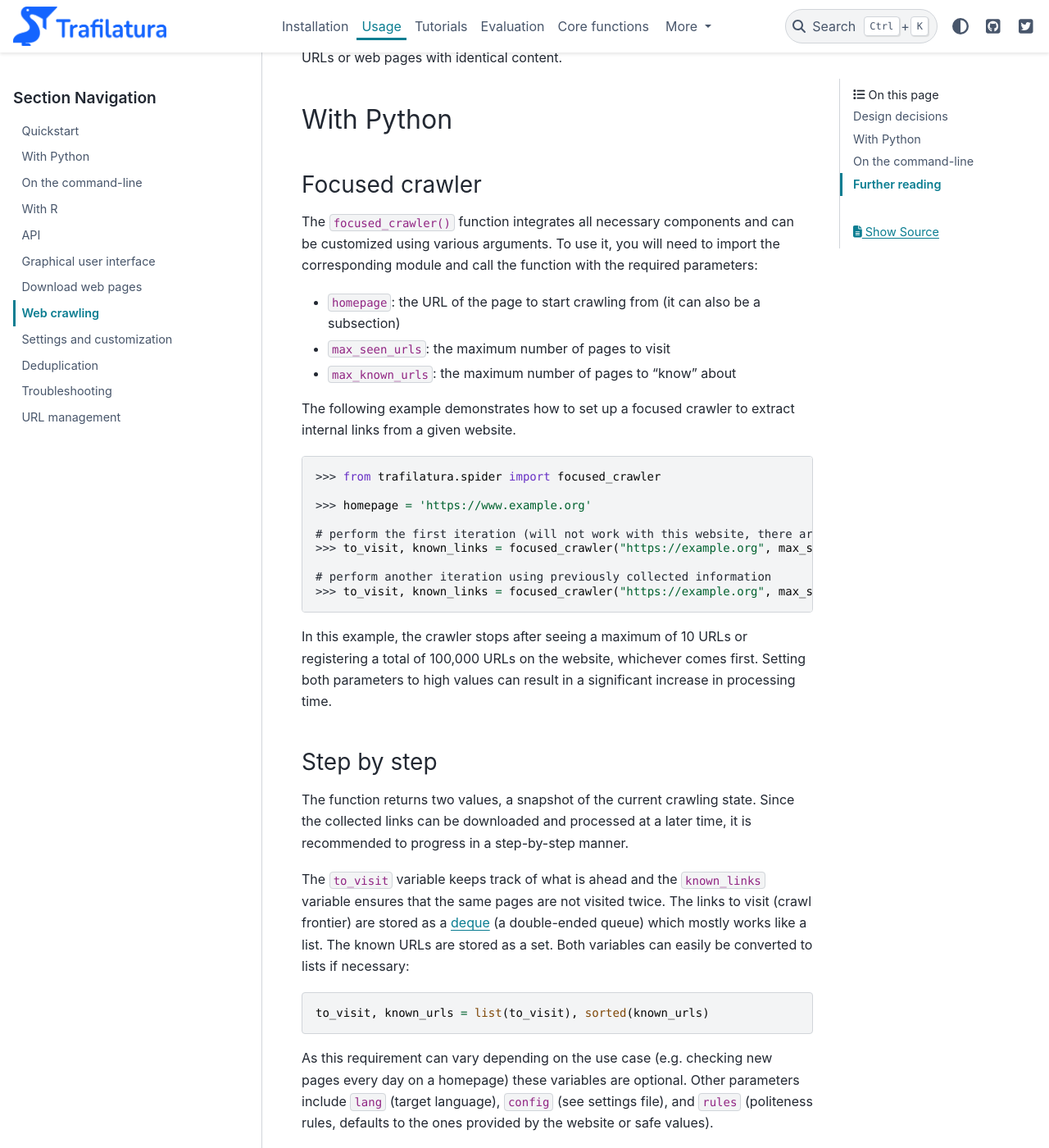
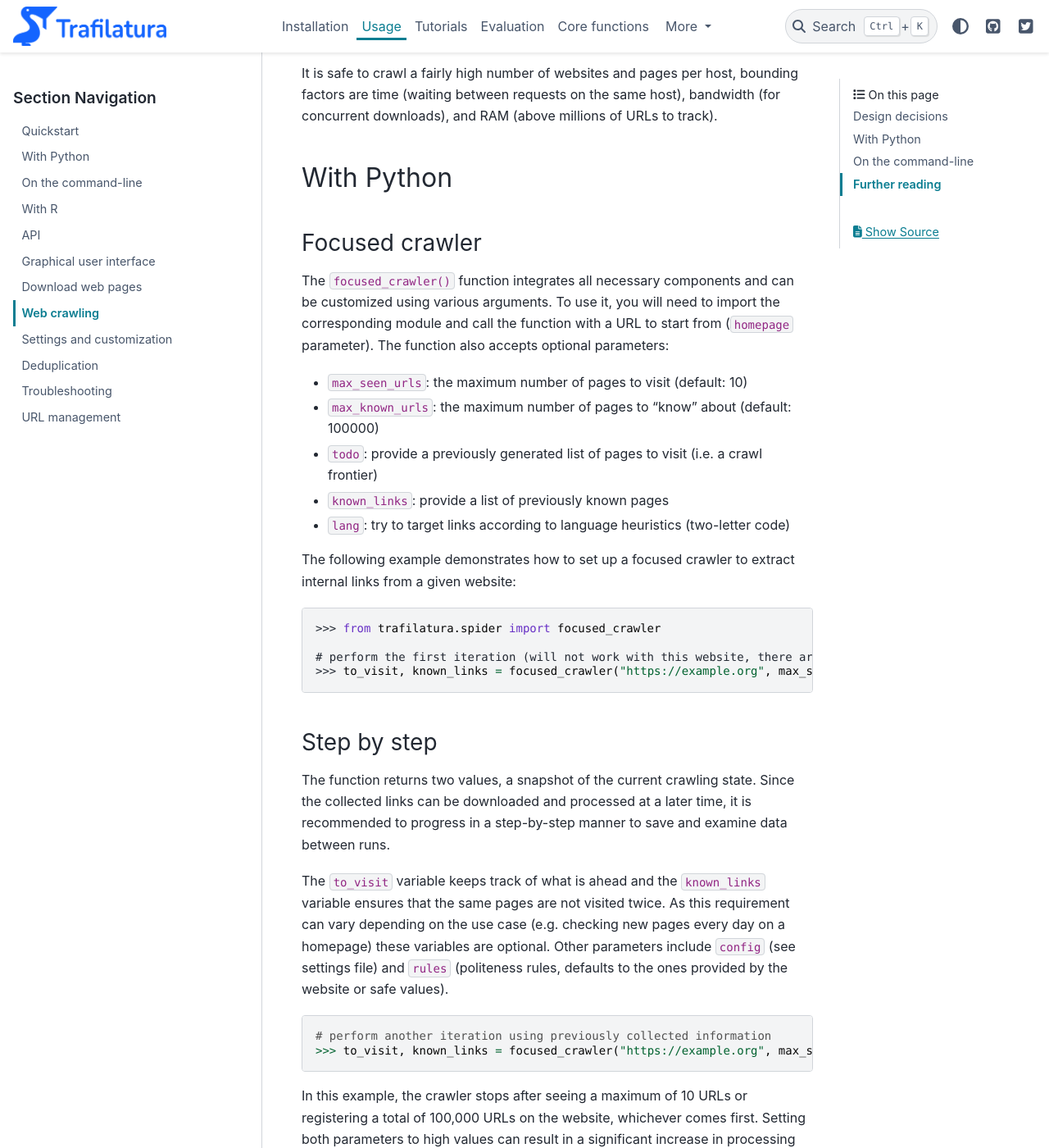
Before and after one commit to adbar/trafilatura, a Sphinx documentation site: the page built from docs/crawls.rst, in a window 1280 px wide and 1400 px high, scrolled down 1834 px. Shown: the whole window at 82% size. Built offline with Sphinx 7.4.7 and the PyData theme 0.15.4, drawn with Linux system fonts in a browser that asks for light colours; some of the changed text lies outside the part shown.

Commit message:
better docs

```diff
--- a/docs/crawls.rst
+++ b/docs/crawls.rst
@@ -7,7 +7,7 @@ Web crawling
         focused crawling, enforces politeness rules, and navigates through websites.
 
 
-A tool aiming at the discovery of links by exploration and retrieval is commonly known as (web) crawler or spider. This process involves traversing the web to extract information and identify hyperlinks (URLs) for further exploration. A crawler keeps track of and permanently sorts the URLs seen in order to get to new leads. Essentially, a crawler is a sort of a virtual librarian which looks for info and catalogues it.
+A tool aiming at the discovery of links by exploration and retrieval is commonly known as (web) crawler or spider. This process involves traversing the web to extract information and identify hyperlinks (URLs) for further exploration. A crawler keeps track of and permanently sorts the links seen in order to get to new leads. Essentially, a crawler is a sort of a virtual librarian which catalogues information.
 
 Prominent operators of web crawlers include search engine companies, which use them to build their search indexes. Additional applications include web archiving, data mining, and text analytics. In linguistic research, they can be used to build web corpora.
 
@@ -34,7 +34,7 @@ Another viable alternative is leveraging existing data from external crawling pr
 Concept and operation
 ~~~~~~~~~~~~~~~~~~~~~
 
-Crawling starts with a seed list of URLs to visit. As these pages are downloaded, a parsing module extracts specific elements. While the main part of Trafilatura focuses on metadata, text, and comments, the crawling component identifies relevant hyperlinks present on the pages and adds them to the list of URLs to visit, called the frontier.
+Crawling starts with a seed list of URLs to visit. As these pages are downloaded, a parsing module extracts specific elements. The crawler identifies relevant hyperlinks present on the pages and adds them to the list of URLs to visit, called the frontier.
 
 The crawl frontier is initially populated with the seed set. Visited pages are removed from the frontier. A filter is applied to determine whether the extracted links should be included, prioritizing navigation pages (such as archives or categories) to maximize link gathering in few iterations. The resulting links are then added to the frontier.
 
@@ -50,6 +50,7 @@ The spider module implements politeness rules as defined by the Robots Exclusion
 
 Duplicate removal is also implemented, which involves both URL- and text-level analysis. This allows the crawler to detect and avoid revisiting previously crawled URLs or web pages with identical content.
 
+It is safe to crawl a fairly high number of websites and pages per host, bounding factors are time (waiting between requests on the same host), bandwidth (for concurrent downloads), and RAM (above millions of URLs to track).
 
 
 With Python
@@ -58,22 +59,35 @@ With Python
 Focused crawler
 ~~~~~~~~~~~~~~~
 
-The ``focused_crawler()`` function integrates all necessary components and can be customized using various arguments. To use it, you will need to import the corresponding module and call the function with the required parameters:
+The ``focused_crawler()`` function integrates all necessary components and can be customized using various arguments. To use it, you will need to import the corresponding module and call the function with a URL to start from (``homepage`` parameter). The function also accepts optional parameters:
 
-* ``homepage``: the URL of the page to start crawling from (it can also be a subsection)
-* ``max_seen_urls``: the maximum number of pages to visit
-* ``max_known_urls``: the maximum number of pages to "know" about
+* ``max_seen_urls``: the maximum number of pages to visit (default: 10)
+* ``max_known_urls``: the maximum number of pages to "know" about (default: 100000)
+* ``todo``: provide a previously generated list of pages to visit (i.e. a crawl frontier)
+* ``known_links``: provide a list of previously known pages
+* ``lang``: try to target links according to language heuristics (two-letter code)
 
-The following example demonstrates how to set up a focused crawler to extract internal links from a given website.
+The following example demonstrates how to set up a focused crawler to extract internal links from a given website:
+
 
 .. code-block:: python
 
     >>> from trafilatura.spider import focused_crawler
 
-    >>> homepage = 'https://www.example.org'
-
     # perform the first iteration (will not work with this website, there are no internal links)
     >>> to_visit, known_links = focused_crawler("https://example.org", max_seen_urls=1)
+
+
+
+Step by step
+~~~~~~~~~~~~
+
+The function returns two values, a snapshot of the current crawling state. Since the collected links can be downloaded and processed at a later time, it is recommended to progress in a step-by-step manner to save and examine data between runs.
+
+The ``to_visit`` variable keeps track of what is ahead and the ``known_links`` variable ensures that the same pages are not visited twice. As this requirement can vary depending on the use case (e.g. checking new pages every day on a homepage) these variables are optional. Other parameters include ``config`` (see settings file) and ``rules`` (politeness rules, defaults to the ones provided by the website or safe values).
+
+
+.. code-block:: python
 
     # perform another iteration using previously collected information
     >>> to_visit, known_links = focused_crawler("https://example.org", max_seen_urls=10, max_known_urls=100000, todo=to_visit, known_links=known_links)
@@ -81,24 +95,7 @@ The following example demonstrates how to set up a focused crawler to extract in
 
 In this example, the crawler stops after seeing a maximum of 10 URLs or registering a total of 100,000 URLs on the website, whichever comes first. Setting both parameters to high values can result in a significant increase in processing time.
 
-
-Step by step
-~~~~~~~~~~~~
-
-The function returns two values, a snapshot of the current crawling state. Since the collected links can be downloaded and processed at a later time, it is recommended to progress in a step-by-step manner.
-
-The ``to_visit`` variable keeps track of what is ahead and the ``known_links`` variable ensures that the same pages are not visited twice. The links to visit (crawl frontier) are stored as a `deque <https://docs.python.org/3/library/collections.html#collections.deque>`_ (a double-ended queue) which mostly works like a list. The known URLs are stored as a set. Both variables can easily be converted to lists if necessary:
-
-
-.. code-block:: python
-
-    to_visit, known_urls = list(to_visit), sorted(known_urls)
-
-
-As this requirement can vary depending on the use case (e.g. checking new pages every day on a homepage) these variables are optional. Other parameters include ``lang`` (target language), ``config`` (see settings file), and ``rules`` (politeness rules, defaults to the ones provided by the website or safe values).
-
 You can also use a custom configuration and pass politeness rules to the crawler. For more information see the `documentation of the function <corefunctions.html#trafilatura.spider.focused_crawler>`_.
-
 
 You can determine the course of a crawl by checking if there are still navigation pages to visit using the ``is_still_navigation()`` function:
 
--- a/docs/index.rst
+++ b/docs/index.rst
@@ -131,7 +131,9 @@ Many thanks to the `contributors <https://github.com/adbar/trafilatura/graphs/co
 Context
 -------
 
-Extracting and pre-processing web texts to the exacting standards of scientific research presents a substantial challenge. These documentation pages also provide information on `concepts behind data collection <background.html>`_ as well as practical tips on how to gather web texts (see `tutorials <tutorials.html>`_).
+Originally released to collect data for linguistic research and lexicography at the `Berlin-Brandenburg Academy of Sciences <https://www.dwds.de/d/k-web>`_, Trafilatura is now `widely used <used-by.html>`_.
+
+Extracting and pre-processing web texts to the exacting standards of scientific research presents a substantial challenge. These documentation pages also provide information on `concepts behind data collection <background.html>`_ as well as `tutorials <tutorials.html>`_ on how to gather web texts.
 
 *Trafilatura* is an Italian word for `wire drawing <https://en.wikipedia.org/wiki/Wire_drawing>`_ symbolizing the refinement and conversion process. It is also the way shapes of pasta are formed.
 
```
Also changed, not shown: docs/usage-r.rst (+5 -5 lines).
